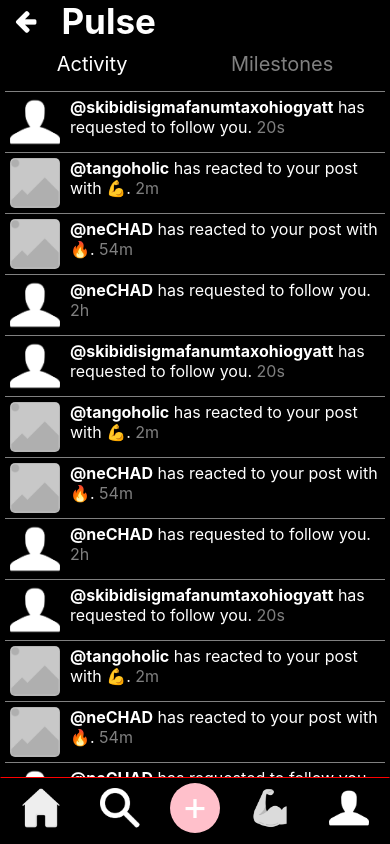
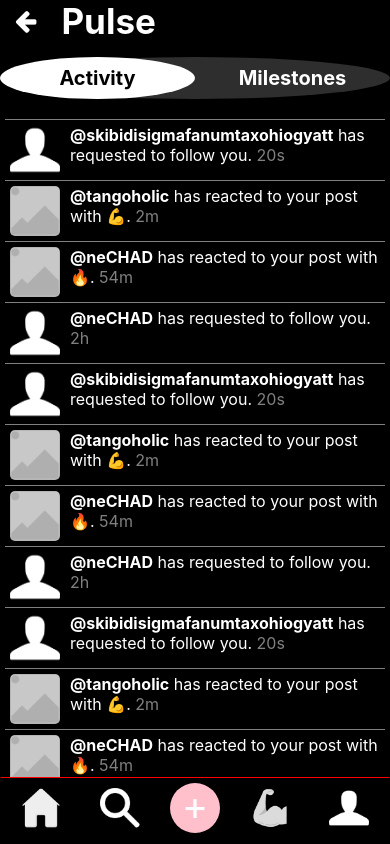
Before and after one commit to HashBukhtiar/hlthy, a React Native app: screen /Activity in a window 390 px wide. Built offline with nearby package versions, Linux system fonts and the light colour scheme.

Commit message:
Fixed tab header buttons styles with revamped colours and style #28

```diff
--- a/screens/Activity.js
+++ b/screens/Activity.js
@@ -6,13 +6,14 @@ import {
     Image,
     TouchableOpacity,
     ScrollView,
-
+    Dimensions,
 } from 'react-native';
 //import DoubleTap from 'react-native-double-tap';
 import { profileIcon, postImage } from '../assets/images';
 import globalStyles from '../styles/globalStyles';
 import Icon from 'react-native-vector-icons/FontAwesome'
 import { useNavigation } from '@react-navigation/native';
+
 
 export default function Activity() {
     //const [activities, setActivities] = useState([]);
@@ -35,6 +36,21 @@ export default function Activity() {
     // Add new activity
     const addActivity = (activity) => {
         setActivities(prevActivities => [...prevActivities, activity]);
+    }
+
+    function renderHeaderButtons() {
+        return (
+            <View style={activityStyles.tabHeaderButtonsContainer}>
+                <TouchableOpacity activeOpacity={1} style={selectedTab === 'Activity' ? activityStyles.selectedTabHeaderButton : activityStyles.unselectedTabHeaderButton} onPress={() => selectActivity()}>
+                    <View>
+                        <Text style={selectedTab === 'Activity' ? activityStyles.selectedTabHeader : activityStyles.unselectedTabHeader}>Activity</Text>
+                    </View>
+                </TouchableOpacity>
+                <TouchableOpacity activeOpacity={1} style={selectedTab === 'Milestones' ? activityStyles.selectedTabHeaderButton : activityStyles.unselectedTabHeaderButton} onPress={() => selectMilestones()}>
+                    <Text style={selectedTab === 'Milestones' ? activityStyles.selectedTabHeader : activityStyles.unselectedTabHeader}>Milestones</Text>
+                </TouchableOpacity>
+            </View>
+        );
     }
 
     function selectActivity() {
@@ -407,43 +423,52 @@ export default function Activity() {
             </View>
         </View>
     );
-
-    function renderHeaderButtons() {
-        return (
-            <View style={activityStyles.tabHeaderButtonsContainer}>
-                <TouchableOpacity activeOpacity={1} style={activityStyles.tabHeaderButton} onPress={() => selectActivity()}>
-                    <Text style={selectedTab === 'Activity' ? activityStyles.selectedTabHeader : activityStyles.unselectedTabHeader}>Activity</Text>
-                </TouchableOpacity>
-                <TouchableOpacity activeOpacity={1} style={activityStyles.tabHeaderButton} onPress={() => selectMilestones()}>
-                    <Text style={selectedTab === 'Milestones' ? activityStyles.selectedTabHeader : activityStyles.unselectedTabHeader}>Milestones</Text>
-                </TouchableOpacity>
-            </View>
-        );
-    }
 }
 
 const activityStyles = StyleSheet.create({
     tabHeaderButtonsContainer: {
+        backgroundColor: '#2e2e2e',
         flexDirection: 'row',
-        justifyContent: 'space-around',
+        justifyContent: 'space-between',
+        marginVertical: 15,
+        borderRadius: '50%',
+        height: Dimensions.get('window').height * 0.05,
+    },
+    selectedTabHeaderButton: {
+        flex: 1,
         padding: 5,
+        borderRadius: '50%',
+        justifyContent: 'center',
+        alignItems: 'center',
+        backgroundColor: 'white',
     },
-    tabHeaderButton: {
+    unselectedTabHeaderButton: {
+        flex: 1,
         padding: 5,
-        borderRadius: 5,
+        borderRadius: '50%',
         justifyContent: 'center',
         alignItems: 'center',
     },
+    tabHeaderButton: {
+        flex: 1,
+        padding: 5,
+        borderRadius: '50%',
+        justifyContent: 'center',
+        alignItems: 'center',
+
+    },
     selectedTabHeader: {
         fontSize: 20,
-        color: 'white',
+        color: 'black',
         fontFamily: 'System',
+        fontWeight: 'bold',
         paddingHorizontal: 10,
     },
     unselectedTabHeader: {
         fontSize: 20,
-        color: 'grey',
+        color: 'white',
         fontFamily: 'System',
+        fontWeight: 'bold',
         paddingHorizontal: 10,
     },
     activityListContainer: {
```
